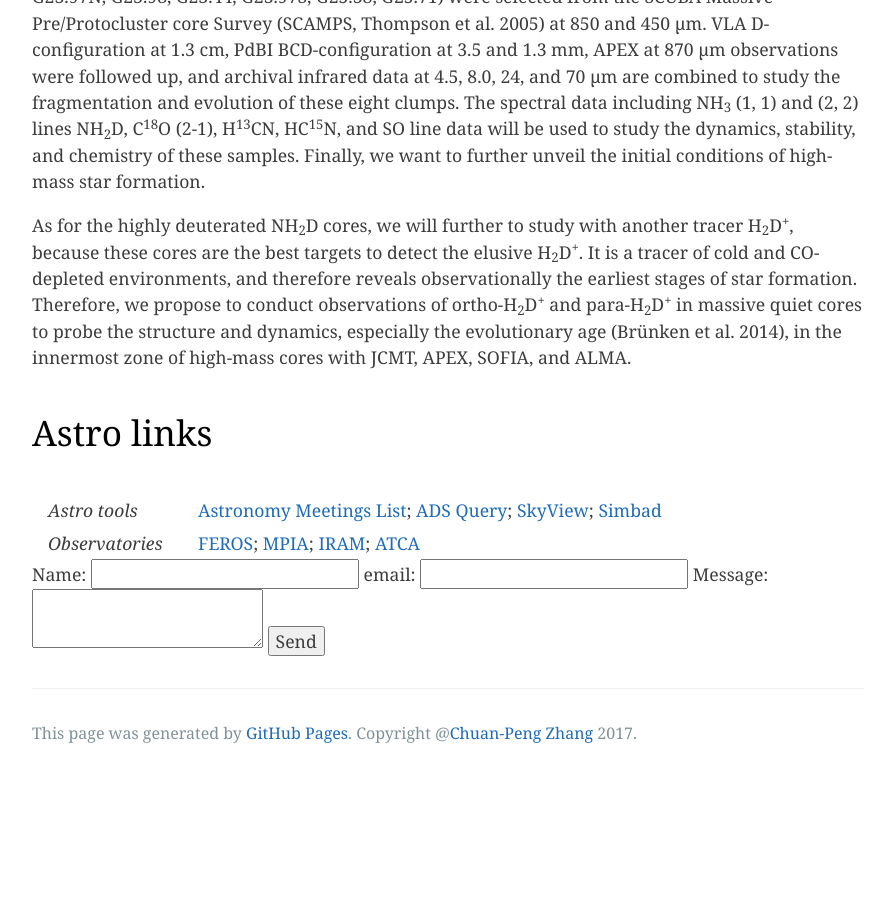
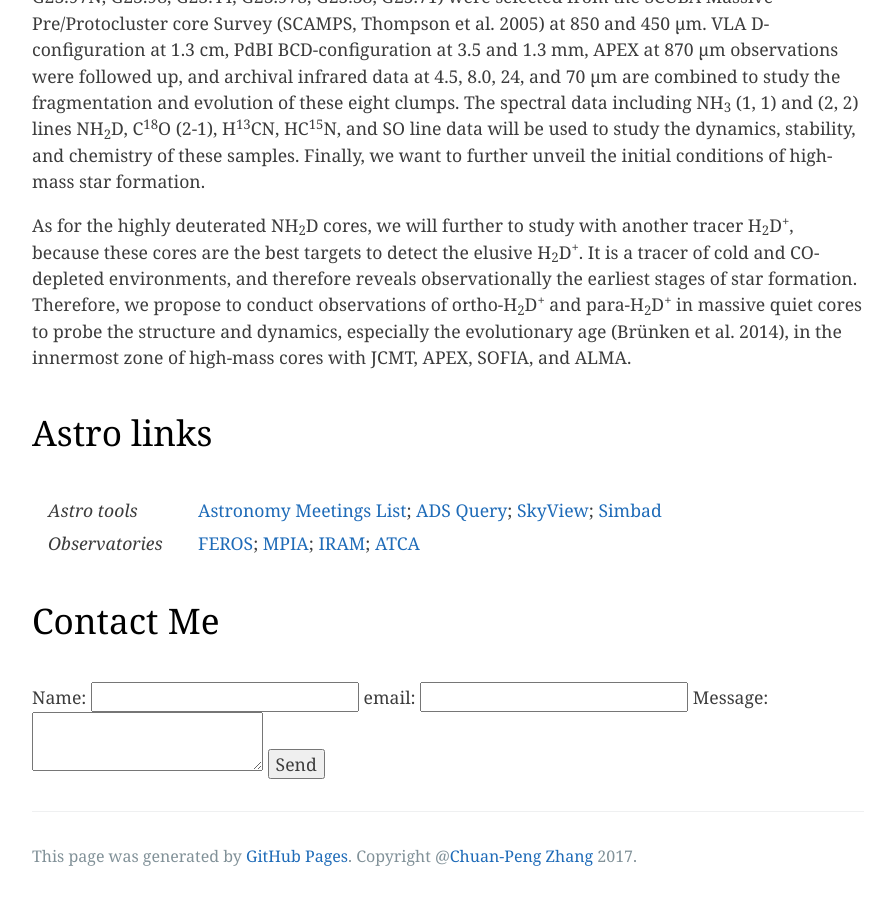
Before and after one commit to zcp521/zcp521.github.io, a Jekyll site: the page built from index.html, in a window 1280 px wide and 900 px high, scrolled down 2190 px. Shown: the whole window, without its empty margins (192-1084 px from the left). Built offline with Jekyll 4.4.1, drawn with Linux system fonts in a browser that asks for light colours; the list of posts is cut into pages by our own code; before the commit the page ends 2967 px from its top, so only the background shows below that.

Commit message:
Initial commit

```diff
--- a/index.html
+++ b/index.html
@@ -126,9 +126,11 @@
 <html>
 <head>
 <meta charset="utf-8">
+<p style="color: black; font-size: 200%; text-align: left;">Contact Me</p>
 <title>Contact Me</title>
 </head>
 <body>
+
 
 <form method="post" action="contact.php">
 	<label for="name">Name:</label>
```
